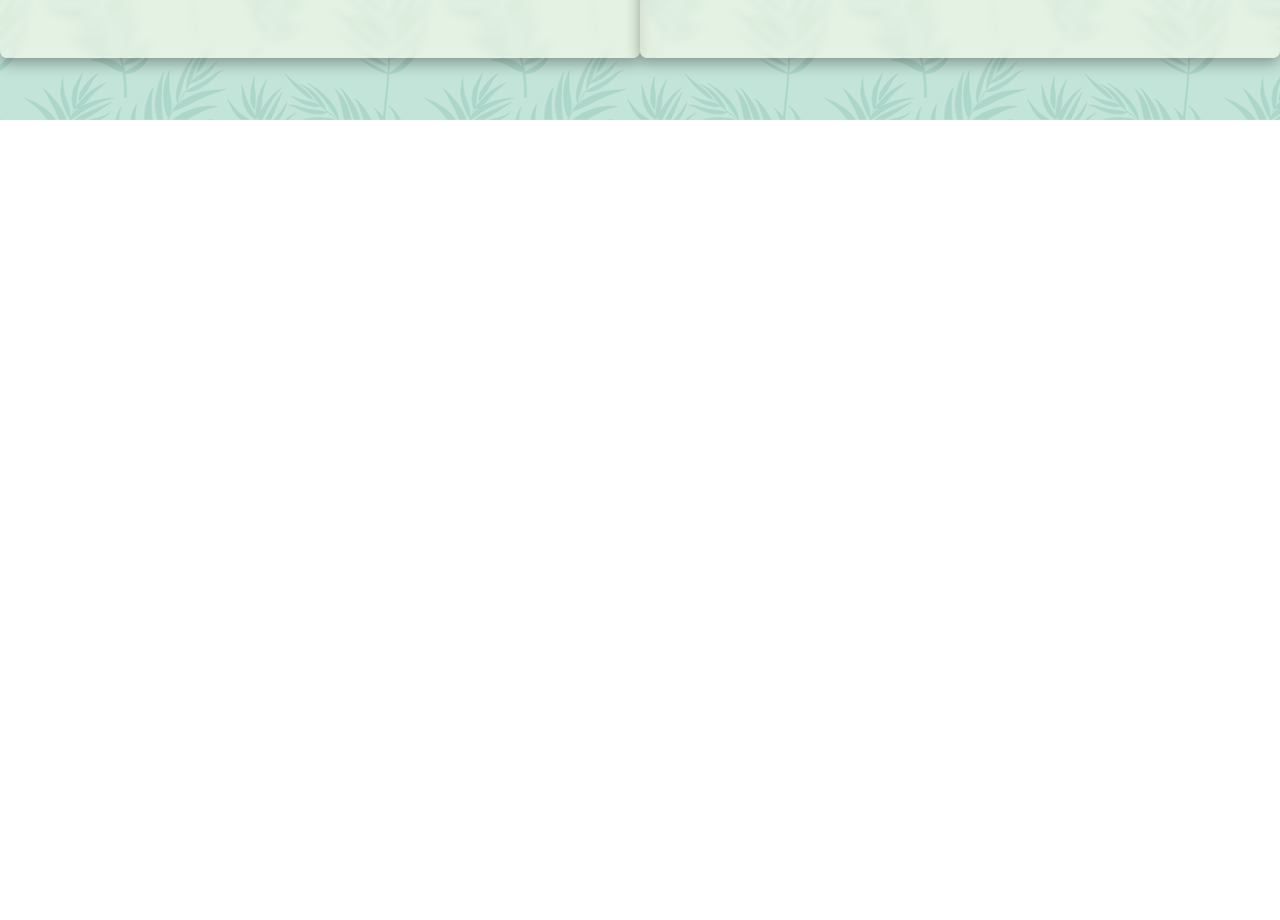
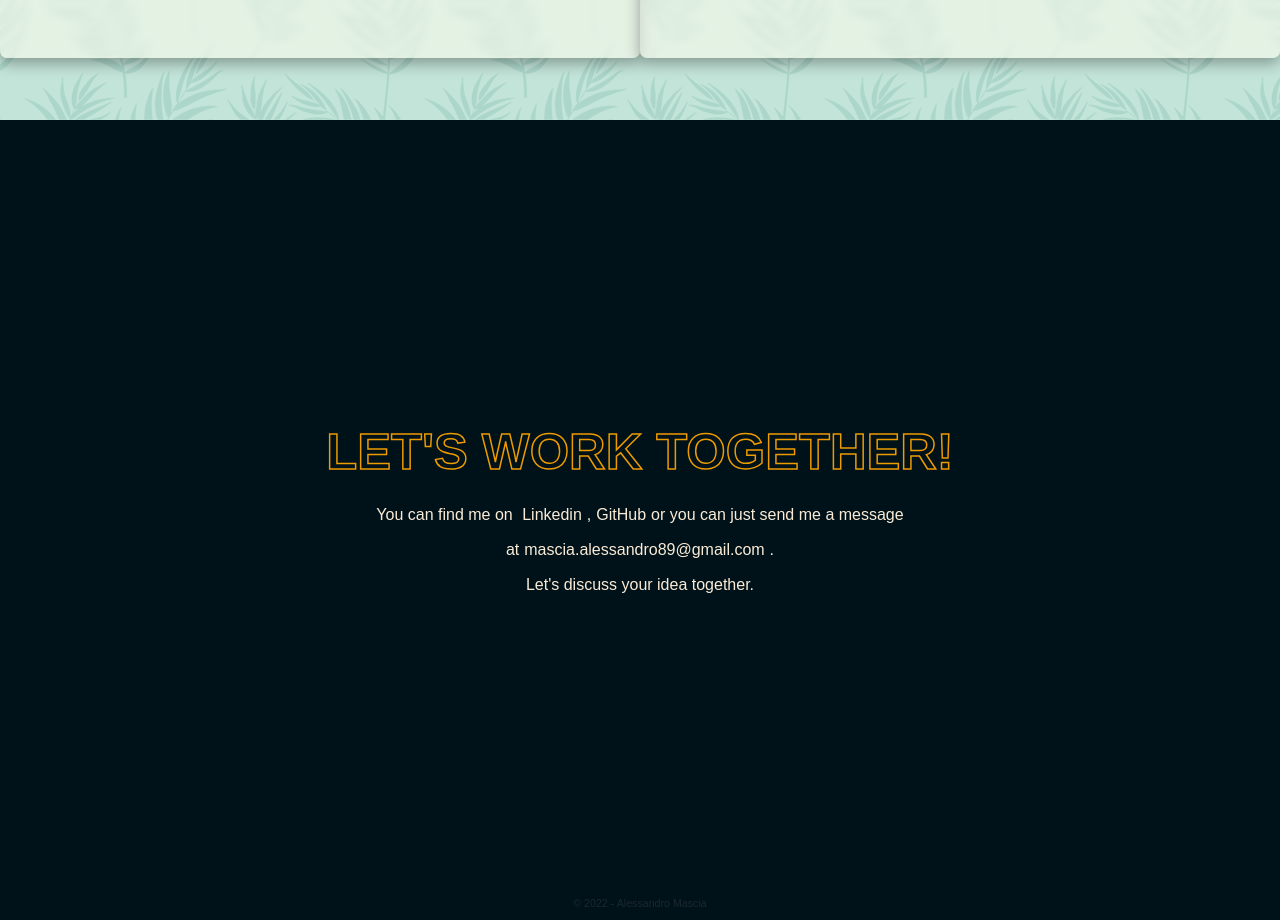
Before and after one commit to alessandrojuza/alessandromascia, a React (Create React App) app: page / in a window 1280 px wide. Shown: the part 1480-2400 px from the top of the page. Before the commit the page ends 1613 px from the top, so only its background shows below. Built offline with nearby package versions, Linux system fonts and the light colour scheme; a web font is replaced by a local one.

Commit message:
Completed footer section

```diff
--- a/package.json
+++ b/package.json
@@ -14,7 +14,9 @@
     "@testing-library/user-event": "^13.5.0",
     "react": "^17.0.2",
     "react-dom": "^17.0.2",
+    "react-fade-in": "^2.0.1",
     "react-icons": "^4.3.1",
+    "react-reveal": "^1.2.2",
     "react-router-dom": "^6.2.1",
     "react-scripts": "5.0.0",
     "react-simple-tooltip": "^2.6.3",
--- a/src/App.js
+++ b/src/App.js
@@ -1,12 +1,14 @@
 import "./App.scss";
 import MainSection from "./components/MainSection";
 import SkillsSection from "./components/SkillsSection";
+import Footer from "./components/Footer";
 
 function App() {
   return (
     <div className="App">
       <MainSection />
       <SkillsSection />
+      <Footer />
     </div>
   );
 }
--- /dev/null
+++ b/src/components/Footer.js
@@ -0,0 +1,50 @@
+import React from "react";
+import "../styles/Footer.scss";
+import Fade from "react-reveal/Fade";
+
+const Footer = () => {
+  return (
+    <div className="footer">
+      <Fade>
+        <div className="upper-container"></div>
+        <div className="text-container">
+          <h1>LET'S WORK TOGETHER!</h1>
+          <p>
+            You can find me on{" "}
+            <a
+              href="https://www.linkedin.com/in/alessandro-mascia"
+              className="paragraph-link"
+              target="_blank"
+            >
+              Linkedin
+            </a>
+            ,
+            <a
+              href="https://www.github.com/alessandrojuza"
+              className="paragraph-link"
+              target="_blank"
+            >
+              GitHub
+            </a>
+            or you can just send me a message at
+            <a
+              href="mailto:mascia.alessandro89@gmail.com"
+              className="paragraph-link"
+              target="_blank"
+            >
+              mascia.alessandro89@gmail.com
+            </a>
+            .
+            <br />
+            Let's discuss your idea together.
+          </p>
+        </div>
+        <div className="bottom-container">
+          <p className="copyright-text">© 2022 - Alessandro Mascia</p>
+        </div>
+      </Fade>
+    </div>
+  );
+};
+
+export default Footer;
--- a/src/components/MainSection.js
+++ b/src/components/MainSection.js
@@ -4,6 +4,7 @@ import GitHubIcon from "@mui/icons-material/GitHub";
 import LinkedInIcon from "@mui/icons-material/LinkedIn";
 import EmailIcon from "@mui/icons-material/Email";
 import ArrowDropDownIcon from "@mui/icons-material/ArrowDropDown";
+import FadeIn from "react-fade-in";
 
 import Header from "./Header";
 
@@ -11,8 +12,11 @@ const MainSection = () => {
   return (
     <div className="main-section" id="home">
       <div className="header-section">
+        <FadeIn transitionDuration="1000" delay="650">
           <Header />
+        </FadeIn>
       </div>
+      <FadeIn transitionDuration="1000">
         <div className="logo-section">
           <h1>ALESSANDRO</h1>
           <h1>MASCIA</h1>
@@ -35,12 +39,20 @@ const MainSection = () => {
             />
             <EmailIcon
               className="social-icon"
-            onClick={() => window.open("mailto:mascia.alessandro89@gmail.com")}
+              onClick={() =>
+                window.open("mailto:mascia.alessandro89@gmail.com")
+              }
             />
           </div>
         </div>
+      </FadeIn>
       <div className="bottom-section">
-        <ArrowDropDownIcon className="arrow-down-icon" />
+        <FadeIn transitionDuration="1000" delay="650">
+          <ArrowDropDownIcon
+            className="arrow-down-icon"
+            onClick={() => window.open("#skills", "_self")}
+          />
+        </FadeIn>
       </div>
     </div>
   );
--- a/src/components/SkillsSection.js
+++ b/src/components/SkillsSection.js
@@ -15,11 +15,13 @@ import IconFinalCut from "../img/skill-icons/icon-fcpx.png";
 import alexandreIcon from "../img/project-img/alexandre.png";
 import accudartsIcon from "../img/project-img/accudarts.png";
 import TooshortIcon from "../img/project-img/2short.png";
+import Fade from "react-reveal/Fade";
 
 const SkillsSection = () => {
   return (
     <div className="skills-section" id="skills">
       <div className="skill-section-subcontainer">
+        <Fade>
           <div className="skill-box">
             <h1>SKILLS</h1>
             <div className="coding-skills">
@@ -35,6 +37,8 @@ const SkillsSection = () => {
               <SingleSkill imgUrl={IconFinalCut} name="Final Cut Pro" />
             </div>
           </div>
+        </Fade>
+        <Fade>
           <div className="project-box">
             <h1>PROJECTS</h1>
             <SingleProject
@@ -63,6 +67,7 @@ const SkillsSection = () => {
               features={"ReactJS, SASS, Axios, Responsive"}
             />
           </div>
+        </Fade>
       </div>
     </div>
   );
--- /dev/null
+++ b/src/styles/Footer.scss
@@ -0,0 +1,40 @@
+.footer {
+  height: 100vh;
+  width: 100vw;
+  display: flex;
+  flex-direction: column;
+  justify-content: space-between;
+  align-items: center;
+
+  .text-container {
+    width: 720px;
+
+    h1 {
+      -webkit-text-stroke: 1.5px #ee9b00;
+      color: transparent;
+      margin-bottom: 0;
+
+      font-size: 38pt;
+    }
+    p {
+      line-height: 35px;
+    }
+    .paragraph-link {
+      text-decoration: none;
+      color: antiquewhite;
+      margin: 0 5px 0 5px;
+      transition: color 0.3s;
+    }
+
+    .paragraph-link:hover {
+      color: #ee9b00;
+    }
+  }
+
+  .bottom-container {
+    .copyright-text {
+      color: #2f3a3f93;
+      font-size: 8pt;
+    }
+  }
+}
```
Also changed, not shown: 1 other file (tests, documents, lock files or other folders). Lines whose indentation alone changed are shown as unchanged.
